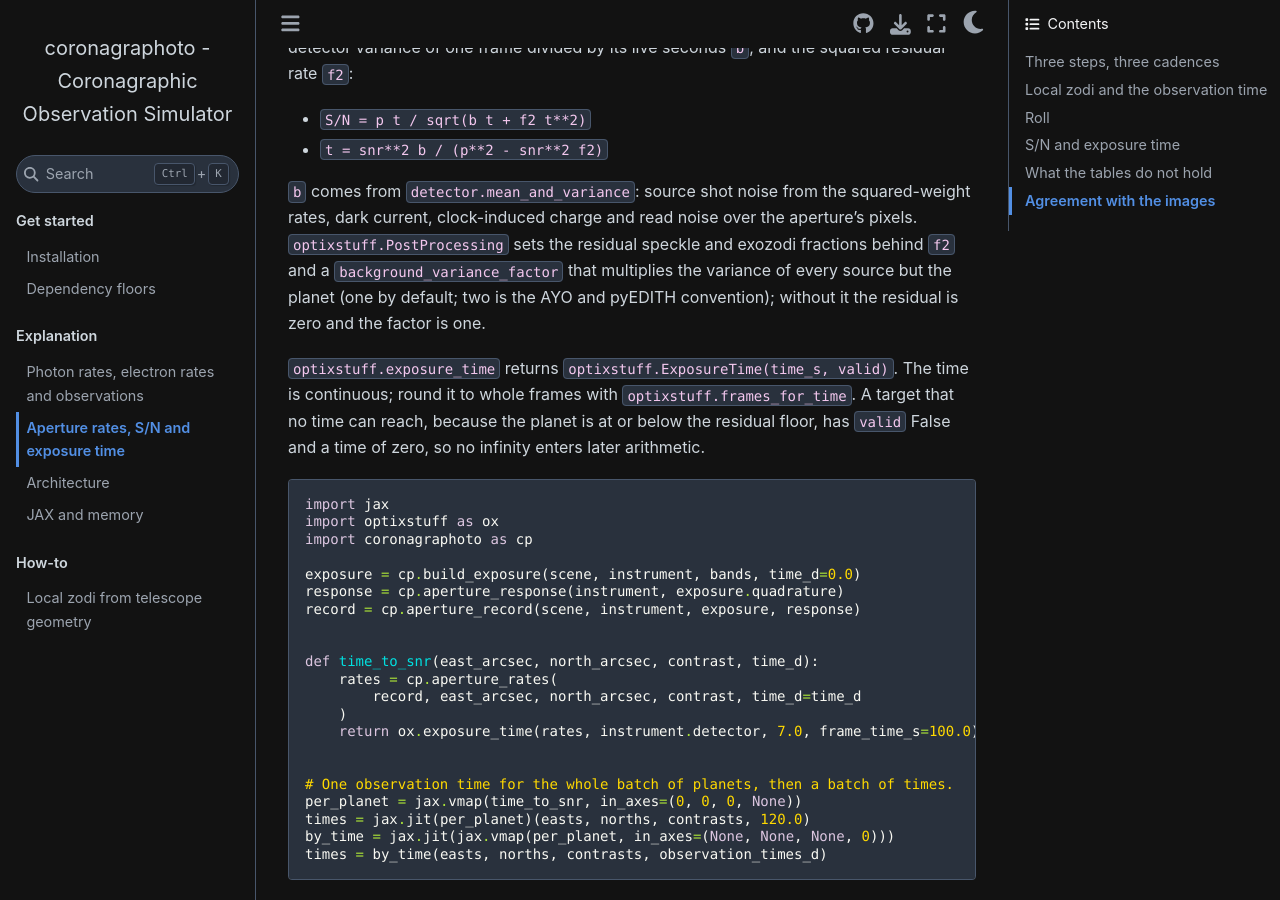
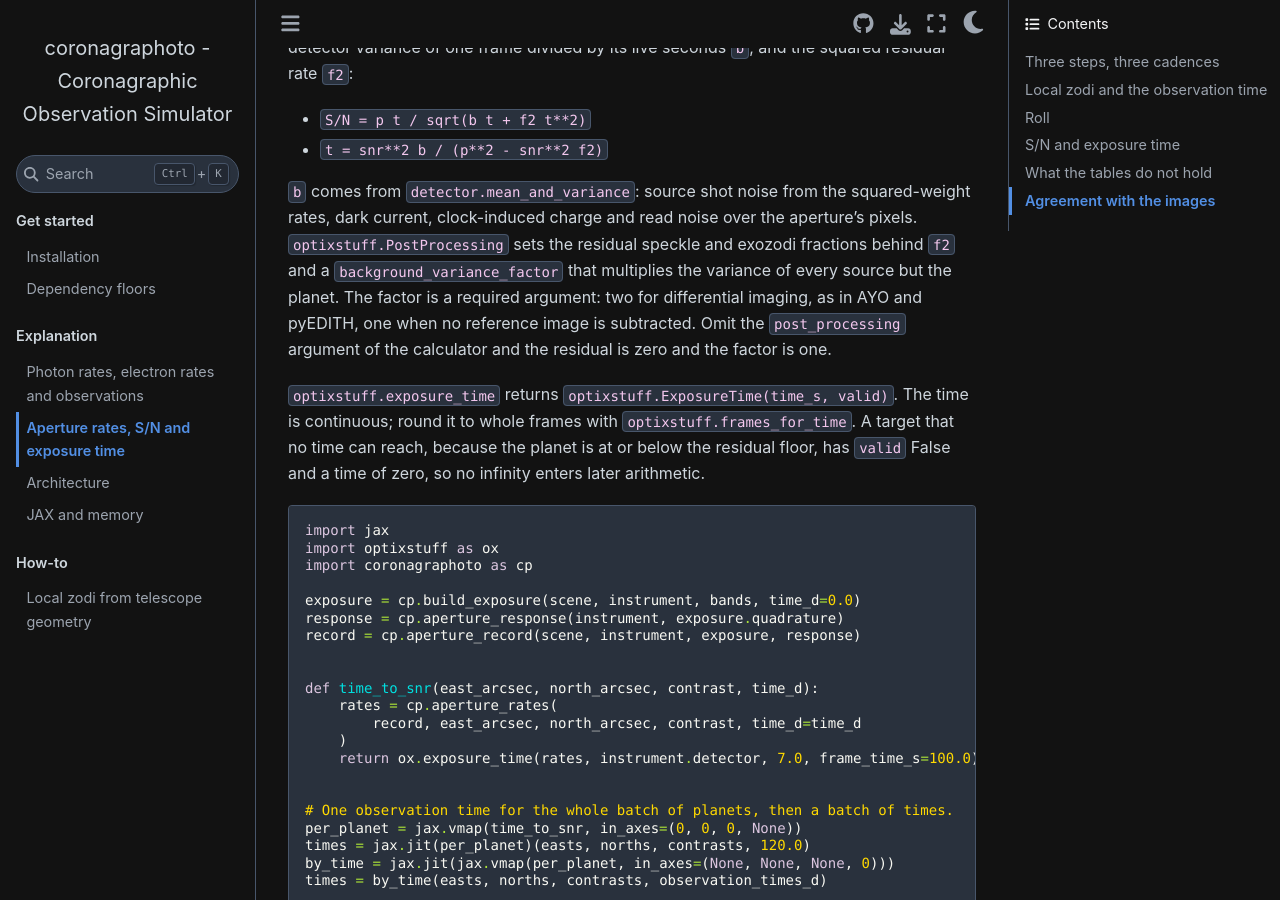
Before and after one commit to CoreySpohn/coronagraphoto, a Sphinx documentation site: the page built from docs/explanation/exposure_time.md, in a window 1280 px wide and 900 px high, scrolled down 2540 px. Built offline with Sphinx 7.4.7 and the Sphinx Book theme 1.1.4, drawn with Linux system fonts in a browser that asks for light colours; pages that are not in the unit, such as notebooks, are missing from menus.

Commit message:
test(calculator)!: state background_variance_factor in post-processing

```diff
--- a/docs/explanation/exposure_time.md
+++ b/docs/explanation/exposure_time.md
@@ -100,8 +100,10 @@ its live seconds `b`, and the squared residual rate `f2`:
 squared-weight rates, dark current, clock-induced charge and read noise over
 the aperture's pixels. `optixstuff.PostProcessing` sets the residual speckle and exozodi
 fractions behind `f2` and a `background_variance_factor` that multiplies the
-variance of every source but the planet (one by default; two is the AYO and
-pyEDITH convention); without it the residual is zero and the factor is one.
+variance of every source but the planet. The factor is a required argument:
+two for differential imaging, as in AYO and pyEDITH, one when no reference
+image is subtracted. Omit the `post_processing` argument of the calculator and
+the residual is zero and the factor is one.
 
 `optixstuff.exposure_time` returns `optixstuff.ExposureTime(time_s, valid)`. The time is continuous;
 round it to whole frames with `optixstuff.frames_for_time`. A target that no
```
Also changed, not shown: 2 other files.
